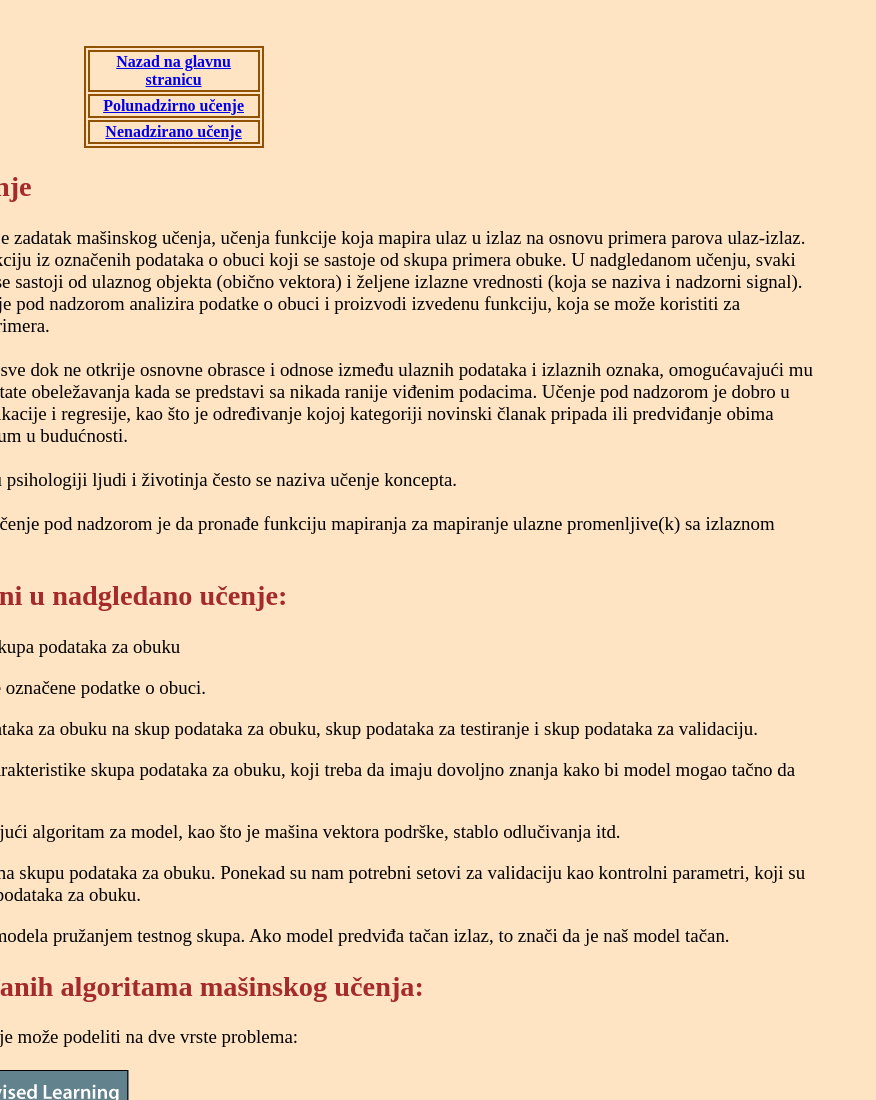
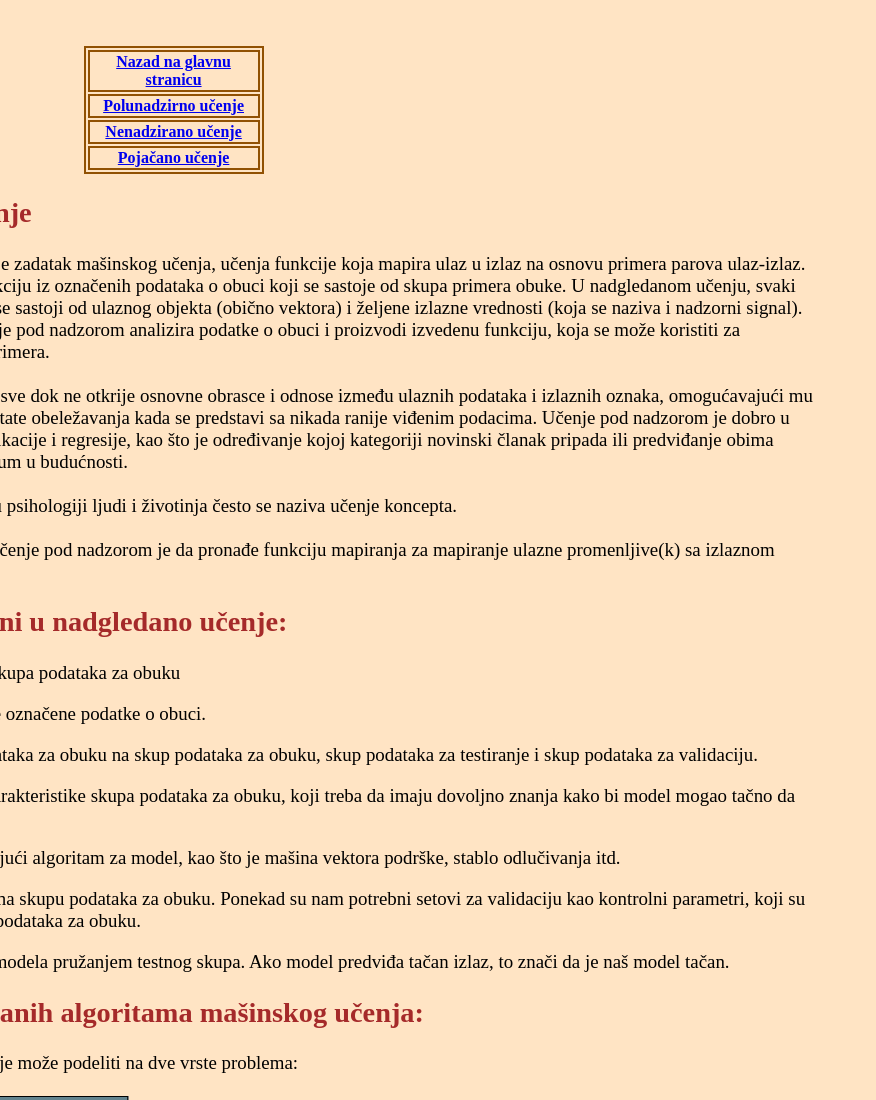
Before and after one commit to vns109/masinsko-ucenje, a plain HTML site: page Nadzirano učenje.html in a window 1280 px wide. Shown: the top 1100 px of the page, without its empty margins (0-876 px from the left). Drawn offline with Linux system fonts and the light colour scheme.

Commit message:
Update Nadzirano učenje.html

```diff
--- a/Nadzirano učenje.html
+++ b/Nadzirano učenje.html
@@ -12,6 +12,7 @@ nav {float: left; width:180px; padding-left: 2cm; margin-top: 1cm;}
             <tr><th><a href="index.html" target="_blank">Nazad na glavnu stranicu</a> <br></th></tr>
             <tr><th><a href="Polunadzirno ucenje.html" target="_blank">Polunadzirno učenje</a><br></th></tr>
             <tr><th><a href="Nenadzirano učenje.html" target="_blank">Nenadzirano učenje</a><br></th></tr>
+            <tr><th><a href="Pojačano učenje.html" target="_blank">Pojačano učenje</a></th></tr>
         </table>
     </nav>
     <article>
```
